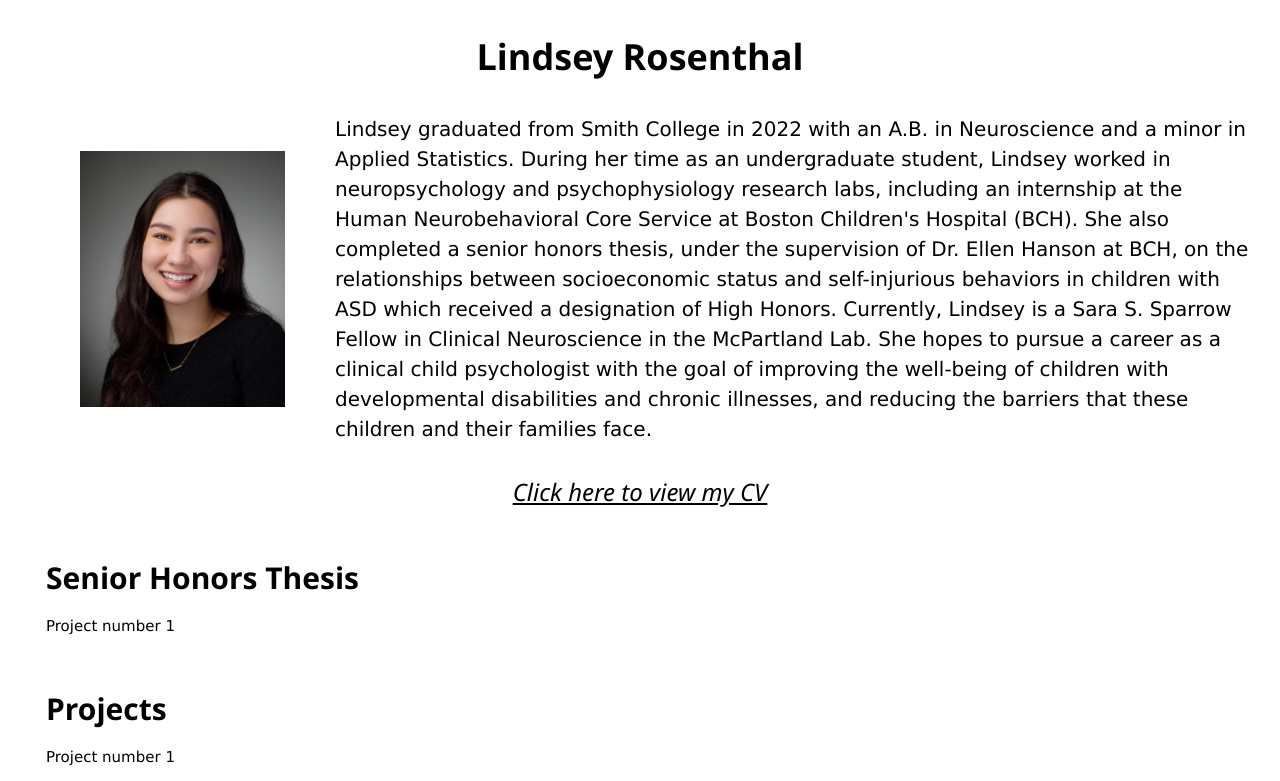
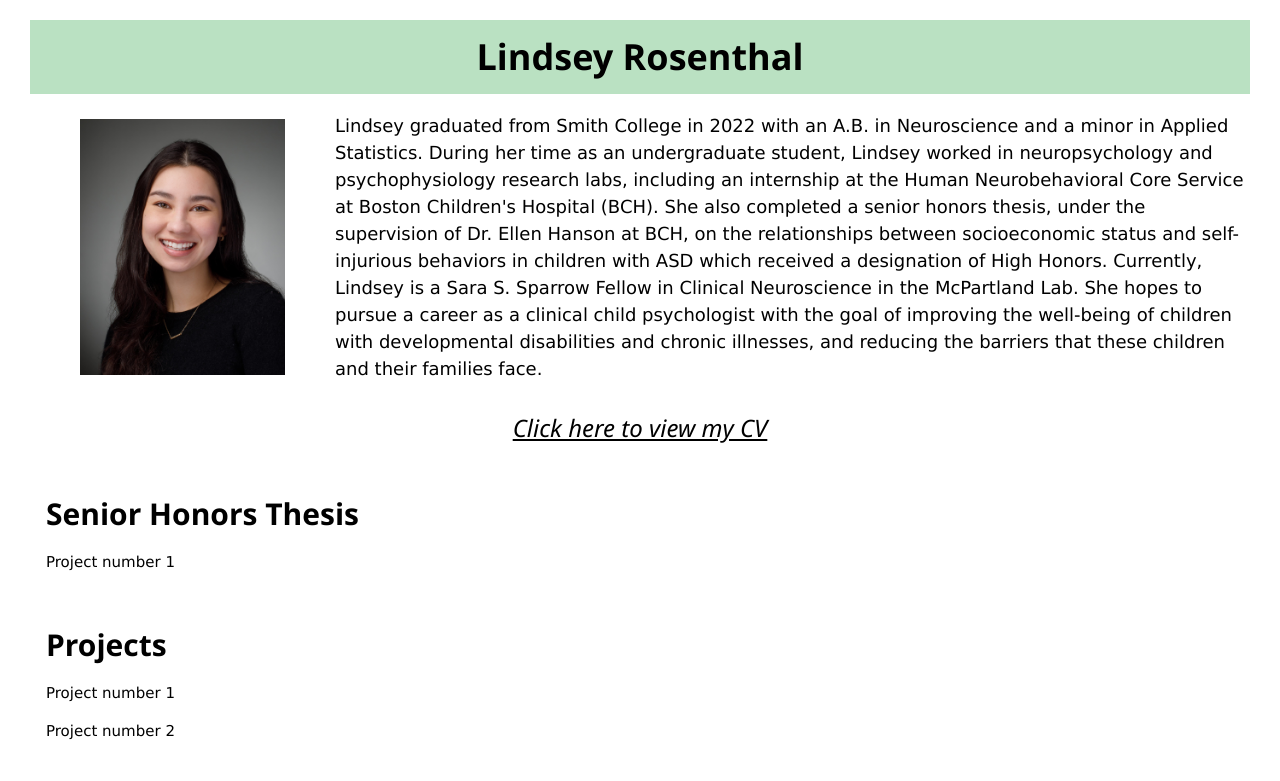
Before and after one commit to lindsey-rosenthal/lindsey-rosenthal.github.io, a plain HTML site: page index.html in a window 1280 px wide. Shown: the top 781 px of the page. Drawn offline with Linux system fonts and the light colour scheme.

Commit message:
Added background color
also decreased font size

```diff
--- a/index.html
+++ b/index.html
@@ -23,11 +23,9 @@
 <!-- Main content: shift it to the right by 250 pixels when the sidebar is visible -->
 <div class="w3-main side-pad" style="margin-top:20px">
 
-
-
   <!--NAME ROW-->
   <div class="w3-row" id="experience">
-    <div class="w3-container w3-center">
+    <div class="w3-container w3-center" style="background-color:rgba(170, 218, 180, 0.81)">
       <h1>Lindsey Rosenthal</h1>
     </div>
 
@@ -40,7 +38,7 @@
          <!--<img src="https://ysm-res.cloudinary.com/image/upload/c_crop,x_540,y_0,w_1920,h_2400/c_fill,f_auto,q_auto:eco,w_650/v1/yms/prod/bf6ff882-1f0a-4e3f-88e5-031d411d9351" alt="Pic of LHR" width=75%> -->
     </div>
     <div class="" style=" float:left; width:74.99999%">
-        <p style = "font-size: 20px">
+        <p style = "font-size: 18px">
             Lindsey graduated from Smith College in 2022 with an A.B. in Neuroscience and a minor in Applied
             Statistics. During her time as an undergraduate student, Lindsey worked in neuropsychology and
             psychophysiology research labs, including an internship at the Human Neurobehavioral Core Service
```
